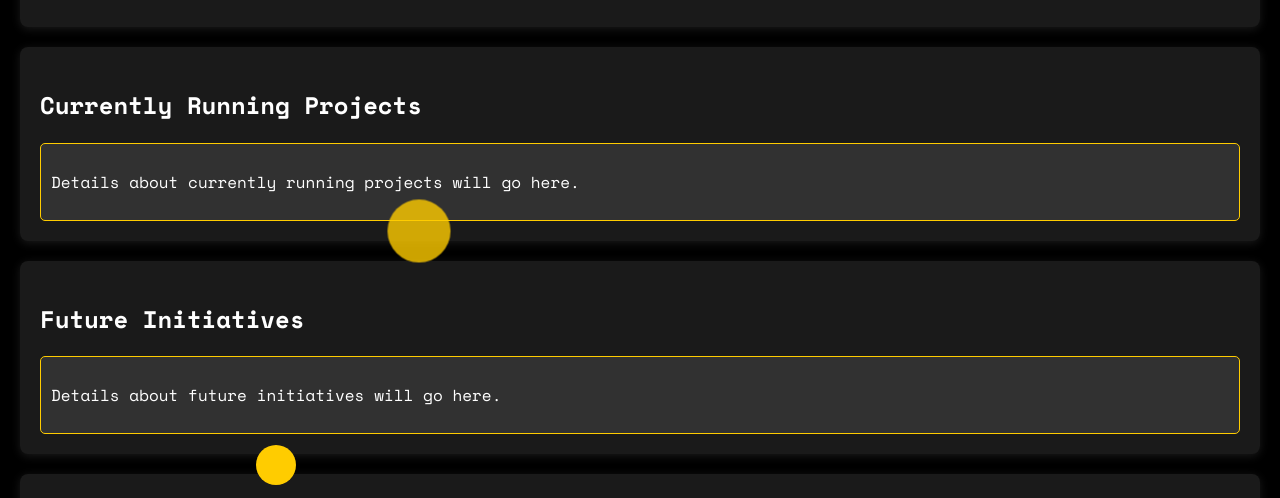
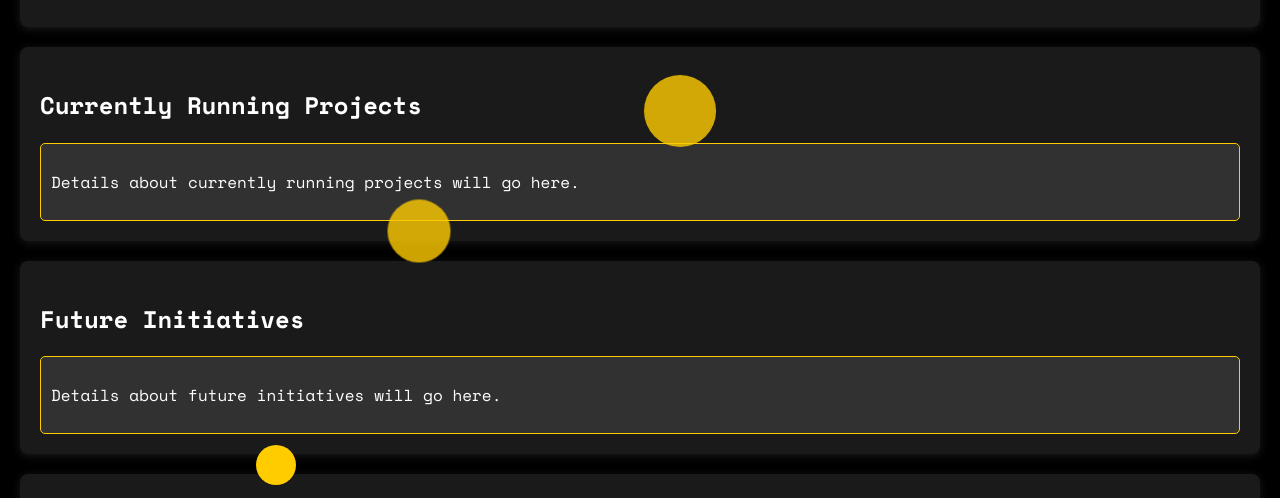
Before and after one commit to vs1ng/ngo, a plain HTML site: page web_page.html in a window 1280 px wide. Shown: the part 302-800 px from the top of the page. Drawn offline with nearby package versions, Linux system fonts and the light colour scheme.

Commit message:
Update web_page.html

```diff
--- a/web_page.html
+++ b/web_page.html
@@ -202,6 +202,7 @@
     <div class="spot"></div>
     <div class="spot"></div>
     <div class="spot"></div>
+    <div class="spot"></div>
 
     <!-- White squares for background effect -->
     <div class="square"></div>
```
